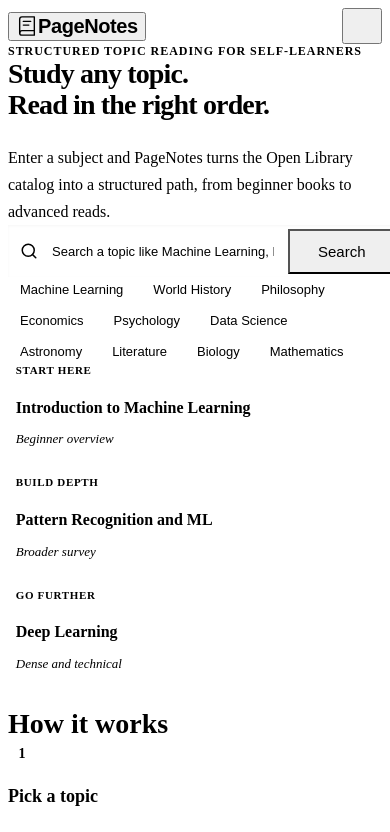
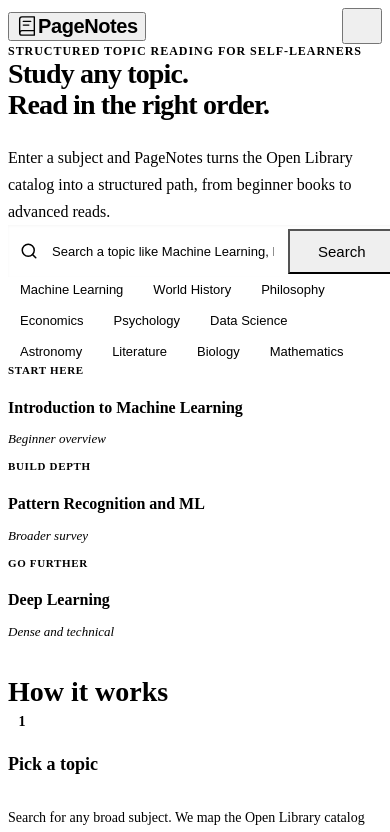
Before and after one commit to Satyam087/BookCompanion, a React (Vite) app: page / in a window 390 px wide. Shown: the top 832 px of the page. Built offline with nearby package versions, Linux system fonts and the light colour scheme; the HTML template or start-up script is replaced by a standard one.

Commit message:
clean up hero cards and remove connector lines between path preview

```diff
--- a/src/pages/Home.css
+++ b/src/pages/Home.css
@@ -1,9 +1,9 @@
 /* === Hero === */
 .home__hero {
   display: grid;
-  grid-template-columns: 1fr 1fr;
+  grid-template-columns: 1.1fr 0.9fr;
   align-items: center;
-  gap: var(--space-3xl);
+  gap: var(--space-2xl);
   padding: var(--space-3xl) 0 var(--space-2xl);
 }
 
@@ -54,24 +54,25 @@
 /* === Path Preview (right column) === */
 .home__hero-visual {
   display: flex;
-  justify-content: center;
+  justify-content: flex-start;
 }
 
 .home__path-preview {
   display: flex;
   flex-direction: column;
-  gap: 0;
-  max-width: 300px;
+  gap: var(--space-sm);
+  max-width: 340px;
   width: 100%;
 }
 
 .home__path-card {
   background-color: var(--bg-paper);
-  border: 1px solid var(--border-dark);
+  border: 1px solid var(--border);
   border-radius: var(--radius-md);
   padding: var(--space-md) var(--space-lg);
   position: relative;
   transition: transform 0.2s ease, box-shadow 0.2s ease;
+  box-shadow: var(--shadow-sm);
 }
 
 .home__path-card:hover {
@@ -119,12 +120,7 @@
   font-style: italic;
 }
 
-.home__path-connector {
-  width: 2px;
-  height: 16px;
-  background-color: var(--border);
-  margin-left: var(--space-lg);
-}
+
 
 /* === How It Works === */
 .home__how {
@@ -236,11 +232,11 @@
 @media (max-width: 992px) {
   .home__hero {
     grid-template-columns: 1fr;
-    gap: var(--space-2xl);
+    gap: var(--space-xl);
   }
 
   .home__path-preview {
-    max-width: 360px;
+    max-width: 400px;
   }
 }
 
--- a/src/pages/Home.jsx
+++ b/src/pages/Home.jsx
@@ -40,14 +40,12 @@
                 <h4>Introduction to Machine Learning</h4>
                 <p>Beginner overview</p>
               </div>
-              <div className="home__path-connector"></div>
               <div className="home__path-card home__path-card--2">
                 <span className="home__path-step">Build depth</span>
                 <span className="home__path-marker home__path-marker--blue"></span>
                 <h4>Pattern Recognition and ML</h4>
                 <p>Broader survey</p>
               </div>
-              <div className="home__path-connector"></div>
               <div className="home__path-card home__path-card--3">
                 <span className="home__path-step">Go further</span>
                 <span className="home__path-marker home__path-marker--rust"></span>
```
